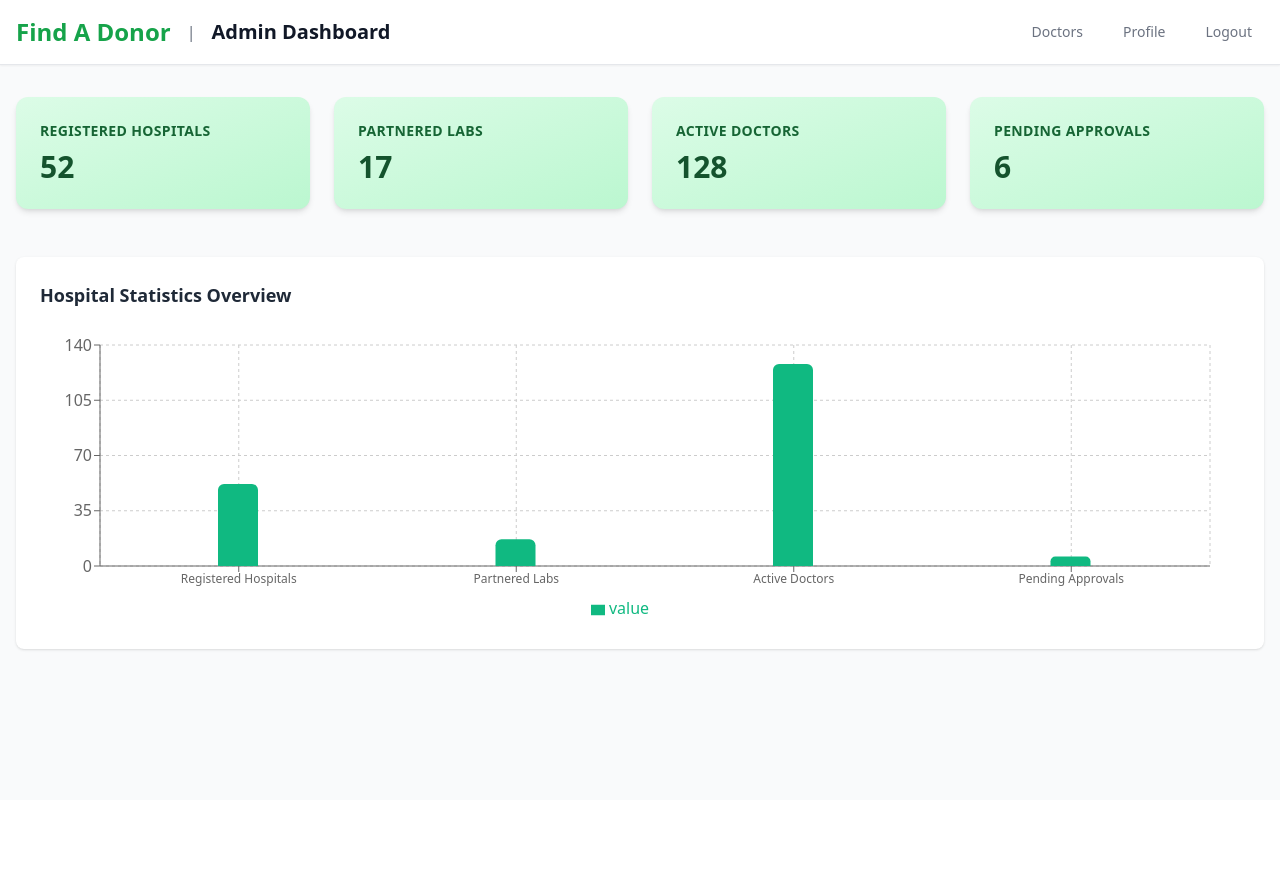
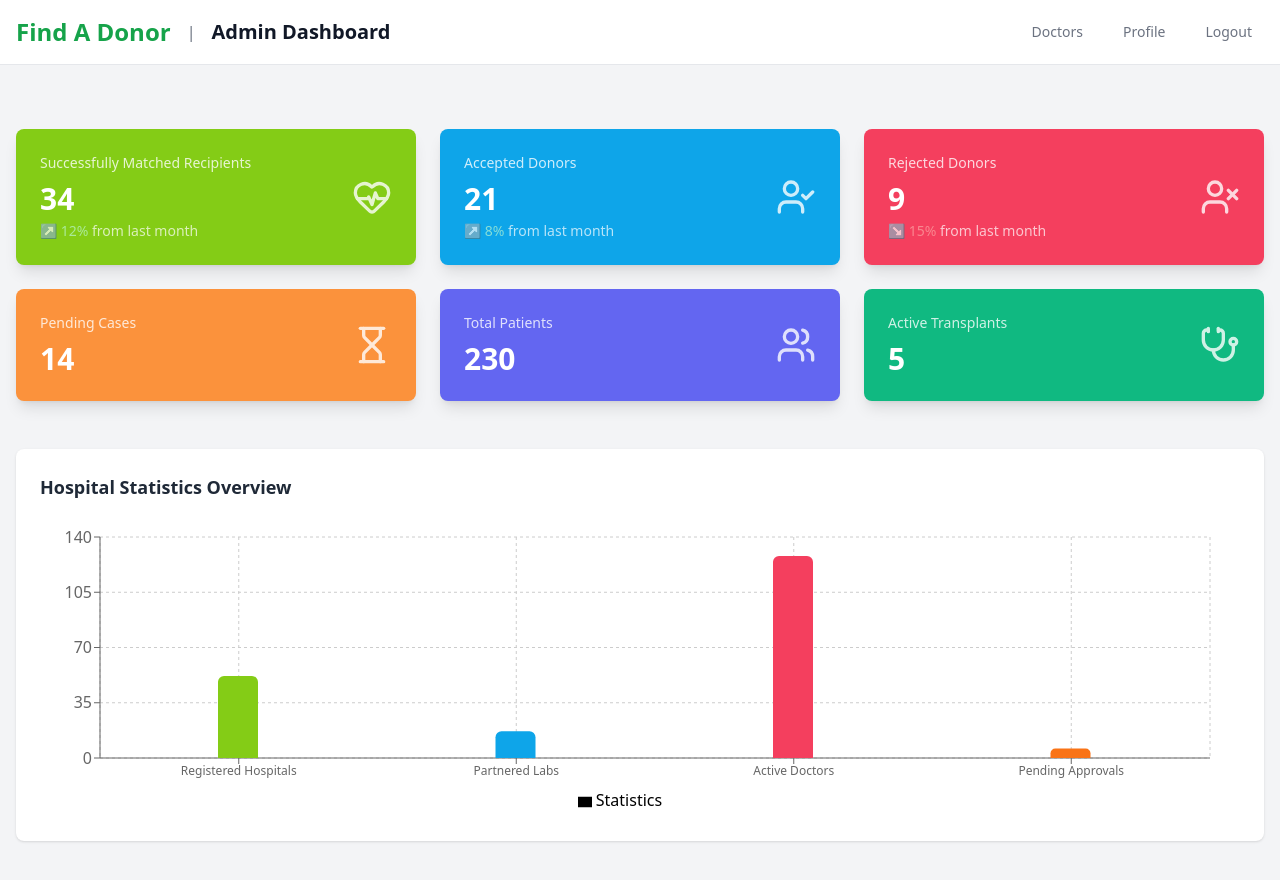
Before and after one commit to M-Bless/Find-A-Donor, a React (Create React App) app: page /hospital-admin in a window 1280 px wide. Shown: the top 880 px of the page. Before the commit the page ends 800 px from the top, so only its background shows below. Built offline with nearby package versions, Linux system fonts and the light colour scheme.

Commit message:
statcards are now updated

```diff
--- a/src/components/HospitalAdmin.jsx
+++ b/src/components/HospitalAdmin.jsx
@@ -1,7 +1,13 @@
-import React, { useState } from 'react';
+import React from 'react';
 import { Link } from 'react-router-dom';
-import PatientModal from './PatientModal';
-import { Card, CardContent } from '../components/ui/card';
+import {
+  HeartPulse,
+  UserCheck,
+  UserX,
+  Hourglass,
+  Users,
+  Stethoscope
+} from 'lucide-react';
 import {
   BarChart,
   Bar,
@@ -10,16 +16,50 @@ import {
   Tooltip,
   CartesianGrid,
   ResponsiveContainer,
-  Legend
+  Legend,
+  Cell
 } from 'recharts';
 
 const HospitalDashboard = () => {
-  const stats = [
-    { label: 'Registered Hospitals', value: 52 },
-    { label: 'Partnered Labs', value: 17 },
-    { label: 'Active Doctors', value: 128 },
-    { label: 'Pending Approvals', value: 6 }
+  // Data for chart
+const chartStats = [
+  { key: 'registeredHospitals', label: 'Registered Hospitals', value: 52, color: '#84cc16' },  // lime-500
+  { key: 'partneredLabs', label: 'Partnered Labs', value: 17, color: '#0ea5e9' },              // sky-500
+  { key: 'activeDoctors', label: 'Active Doctors', value: 128, color: '#f43f5e' },             // rose-500
+  { key: 'pendingApprovals', label: 'Pending Approvals', value: 6, color: '#f97316' }          // orange-400
 ];
+
+
+  // Data for stat cards
+  const cardStats = {
+    successfulMatches: 34,
+    acceptedDonors: 21,
+    rejectedDonors: 9,
+    pendingCases: 14,
+    totalPatients: 230,
+    activeTransplants: 5
+  };
+
+  const StatCard = ({ title, value, icon, bgColor, textColor, trend }) => (
+    <div className={`${bgColor} rounded-lg shadow-lg p-6 transition duration-300 hover:shadow-xl`}>
+      <div className="flex items-center justify-between">
+        <div>
+          <p className={`${textColor} text-sm font-medium opacity-80`}>{title}</p>
+          <p className={`${textColor} text-3xl font-bold mt-2`}>{value}</p>
+          {trend !== undefined && (
+            <p className={`${textColor} text-sm mt-1 opacity-70`}>
+              <span className={trend >= 0 ? 'text-green-200' : 'text-red-300'}>
+                {trend >= 0 ? `↗ ${trend}%` : `↘ ${Math.abs(trend)}%`}
+              </span> from last month
+            </p>
+          )}
+        </div>
+        <div className={`${textColor} opacity-80`}>
+          {icon}
+        </div>
+      </div>
+    </div>
+  );
 
   return (
     <div className="min-h-screen bg-gray-50">
@@ -33,60 +73,49 @@ const HospitalDashboard = () => {
               <span className="ml-4 text-gray-500">|</span>
               <h1 className="ml-4 text-xl font-semibold text-gray-900">Admin Dashboard</h1>
             </div>
-
             <div className="flex items-center space-x-4">
-              <Link
-                to="/doctor-management"
-                className="text-gray-500 hover:text-gray-700 px-3 py-2 rounded-md text-sm font-medium transition duration-300"
-              >
-                Doctors
-              </Link>
-              <Link
-                to="/admin-profile"
-                className="text-gray-500 hover:text-gray-700 px-3 py-2 rounded-md text-sm font-medium transition duration-300"
-              >
-                Profile
-              </Link>
-              <Link
-                to="/"
-                className="text-gray-500 hover:text-gray-700 px-3 py-2 rounded-md text-sm font-medium transition duration-300"
-              >
-                Logout
-              </Link>
+              <Link to="/doctor-management" className="text-gray-500 hover:text-gray-700 px-3 py-2 rounded-md text-sm font-medium transition duration-300">Doctors</Link>
+              <Link to="/admin-profile" className="text-gray-500 hover:text-gray-700 px-3 py-2 rounded-md text-sm font-medium transition duration-300">Profile</Link>
+              <Link to="/" className="text-gray-500 hover:text-gray-700 px-3 py-2 rounded-md text-sm font-medium transition duration-300">Logout</Link>
             </div>
           </div>
         </div>
       </header>
 
+      <div className="bg-gray-100 py-8">
         <main className="max-w-7xl mx-auto px-4 sm:px-6 lg:px-8 py-8">
-        <div className="grid grid-cols-1 sm:grid-cols-2 lg:grid-cols-4 gap-6">
-          {stats.map((stat, idx) => (
-            <Card key={idx} className="bg-gradient-to-br from-green-100 to-green-200 text-green-900 shadow-md">
-              <CardContent className="p-6">
-                <h4 className="text-sm font-semibold tracking-wide text-green-800 uppercase mb-2">
-                  {stat.label}
-                </h4>
-                <p className="text-3xl font-bold">{stat.value}</p>
-              </CardContent>
-            </Card>
-          ))}
+          <div className="grid grid-cols-1 sm:grid-cols-2 lg:grid-cols-3 gap-6">
+            <StatCard title="Successfully Matched Recipients" value={cardStats.successfulMatches} trend={12} bgColor="bg-lime-500" textColor="text-white" icon={<HeartPulse className="w-10 h-10" />} />
+            <StatCard title="Accepted Donors" value={cardStats.acceptedDonors} trend={8} bgColor="bg-sky-500" textColor="text-white" icon={<UserCheck className="w-10 h-10" />} />
+            <StatCard title="Rejected Donors" value={cardStats.rejectedDonors} trend={-15} bgColor="bg-rose-500" textColor="text-white" icon={<UserX className="w-10 h-10" />} />
+            <StatCard title="Pending Cases" value={cardStats.pendingCases} bgColor="bg-orange-400" textColor="text-white" icon={<Hourglass className="w-10 h-10" />} />
+            <StatCard title="Total Patients" value={cardStats.totalPatients} bgColor="bg-indigo-500" textColor="text-white" icon={<Users className="w-10 h-10" />} />
+            <StatCard title="Active Transplants" value={cardStats.activeTransplants} bgColor="bg-emerald-500" textColor="text-white" icon={<Stethoscope className="w-10 h-10" />} />
           </div>
 
           <div className="mt-12 bg-white rounded-lg shadow p-6">
             <h2 className="text-lg font-semibold text-gray-800 mb-4">Hospital Statistics Overview</h2>
               <ResponsiveContainer width="100%" height={300}>
-            <BarChart data={stats} margin={{ top: 20, right: 30, left: 0, bottom: 5 }}>
+                <BarChart
+                  data={chartStats}
+                  margin={{ top: 20, right: 30, left: 0, bottom: 5 }}
+                >
                   <CartesianGrid strokeDasharray="3 3" />
                   <XAxis dataKey="label" tick={{ fontSize: 12 }} />
                   <YAxis />
                   <Tooltip />
                   <Legend />
-              <Bar dataKey="value" fill="#10B981" barSize={40} radius={[6, 6, 0, 0]} />
+                  <Bar dataKey="value" barSize={40} radius={[6, 6, 0, 0]} name="Statistics">
+                    {chartStats.map((entry, index) => (
+                      <Cell key={`cell-${index}`} fill={entry.color} />
+                    ))}
+                  </Bar>
                 </BarChart>
               </ResponsiveContainer>
           </div>
         </main>
       </div>
+    </div>
   );
 };
 
--- a/src/components/ui/card.jsx
+++ b/src/components/ui/card.jsx
@@ -1,18 +1,30 @@
-// src/components/ui/card.jsx
-import React from 'react';
+// // src/components/ui/card.jsx
+// import React from 'react';
 
-export const Card = ({ children, className = '' }) => {
-  return (
-    <div className={`rounded-xl bg-white shadow-sm ${className}`}>
-      {children}
-    </div>
-  );
-};
+// export const Card = ({ title, value, icon, bgColor, textColor, trend }) => (
+//   <div className={`${bgColor} rounded-lg shadow-lg p-6 transition duration-300 hover:shadow-xl`}>
+//     <div className="flex items-center justify-between">
+//       <div className={textColor}>
+//         <p className="text-sm font-medium opacity-80">{title}</p>
+//         <p className="text-3xl font-bold mt-2">{value}</p>
+//         {trend && (
+//           <p className="text-sm mt-1 opacity-70">
+//             <span className="text-green-200">↗ {trend}%</span> from last month
+//           </p>
+//         )}
+//       </div>
+//       <div className={`${textColor} opacity-80`}>
+//         {icon}
+//       </div>
+//     </div>
+//   </div>
+// );
 
-export const CardContent = ({ children, className = '' }) => {
-  return (
-    <div className={`p-4 ${className}`}>
-      {children}
-    </div>
-  );
-};
+
+// // export const CardContent = ({ children, className = '' }) => {
+// //   return (
+// //     <div className={`p-4 ${className}`}>
+// //       {children}
+// //     </div>
+// //   );
+// // };
```
Also changed, not shown: src/components/AdminLogin.jsx (added). Lines whose indentation alone changed are shown as unchanged.
